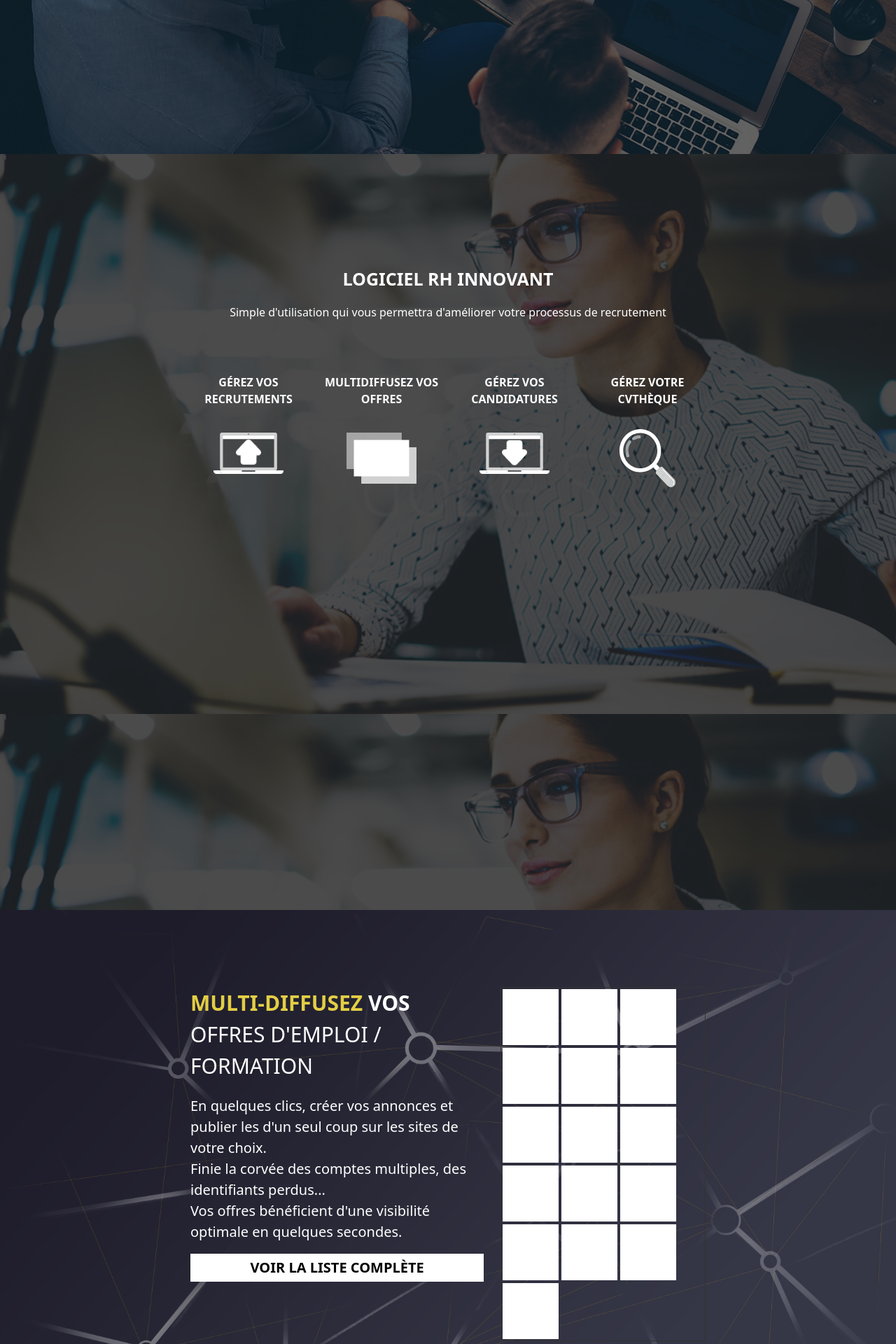
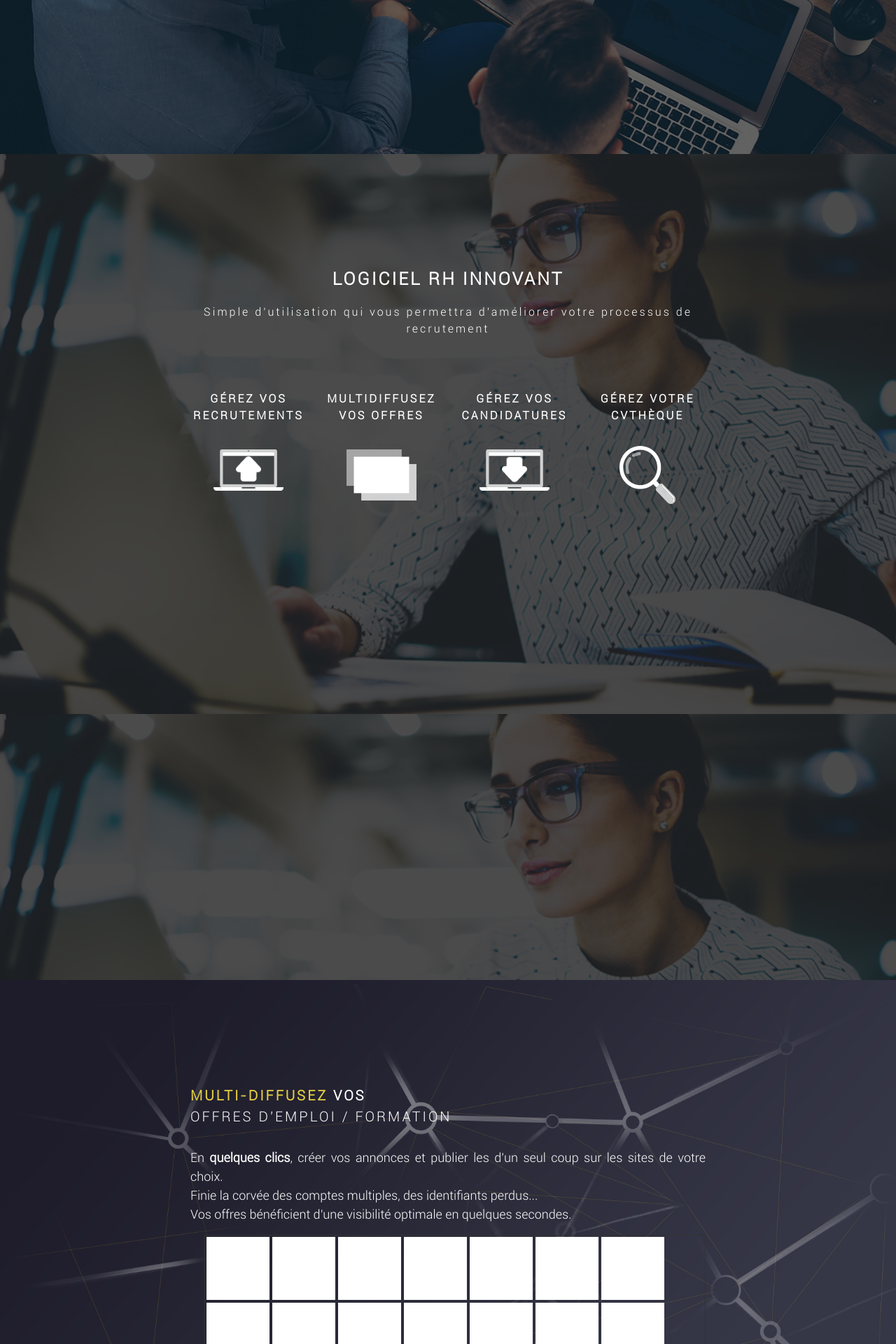
Before and after one commit to PierreSchuvey/accelrh, a PHP site: page / in a window 1280 px wide. Shown: the part 680-2600 px from the top of the page at 70% size. Run offline with PHP 8.4, Linux system fonts and the light colour scheme.

Commit message:
viewport

```diff
--- a/assets/css/style.css
+++ b/assets/css/style.css
@@ -1,4 +1,10 @@
-
+@font-face {
+    font-family: "Roboto";
+    src: url('../fonts/Roboto-Light.ttf')format("truetype");
+}
+body{
+  font-family:"Roboto";
+}
 section{
    padding-top: 200px;
    text-align: center;
@@ -7,26 +13,31 @@ section{
 .paragraphPanel1{
   text-transform: uppercase;
   color: white;
+  letter-spacing: 3px;
 }
 .paragraphPanel1.bold{
   margin-top: 50px;
   font-weight: bold;
   font-size: 25px;
+  letter-spacing: 3px;
 }
 .subParagraphPanel1{
   color:white;
   text-transform: uppercase;
   font-weight: bold;
   margin-top: 60px;
+  letter-spacing: 3px;
 }
 .paragraphPanel2.bold{
   margin-top: 50px;
   font-weight: bold;
   font-size: 25px;
   text-transform: uppercase;
+  letter-spacing: 3px;
 }
 .paragraphPanel2{
   color:white;
+  letter-spacing: 3px;
 }
 #test{
   height: inherit;
@@ -100,16 +111,19 @@ section{
   color: rgba(227,206,68,1);
 }
 .multiDiffus{
-  font-size: 30px;
+  font-size: 20px;
   color:white;
   text-align: left;
   text-transform: uppercase;
+  letter-spacing: 3px;
+  margin-top: 40px;
 }
 .multiDiffusText{
-  margin-top: 20px;
-  font-size: 20px;
+  margin-top: 30px;
+  font-size: 18px;
   color:white;
-  text-align: left;
+  text-align:justify;
+
 }
 .pagination {
 	position:fixed;
@@ -209,6 +223,7 @@ section{
     /* give it dimensions */
     max-width: 100%;
     top: 0;
+    z-index: 10;
 }
  #mainAccelerh{
    width: 50%;
@@ -221,6 +236,7 @@ section{
 
  .grid {
    border: 1px solid #333;
+   margin-left: 20px;
  }
 
  /* clear fix */
@@ -233,8 +249,8 @@ section{
  .element-item {
    position: relative;
    float: left;
-   width: 80px;
-   height: 80px;
+   width: 90px;
+   height: 90px;
    margin: 2px;
    padding: 10px;
    background: white;
@@ -242,18 +258,64 @@ section{
  }
 
  #multiDiffusButton{
-   width: 100%;
+   width: 50%;
    border: none;
    background-color: white;
    font-weight: bold;
    text-transform: uppercase;
-   font-size: 20px;
+   font-size: 15px;
    padding: 5px;
+   position: relative;
+   top:-50px;
+
  }
 
  .element-item > * {
    margin: 0;
    padding: 0;
+ }
+
+ @media only screen and (max-device-width: 1399px) {
+
+   #multiDiffusButton{
+     width: 90%;
+     border: none;
+     background-color: white;
+     font-weight: bold;
+     text-transform: uppercase;
+     font-size: 15px;
+     padding: 5px;
+     position:inherit;
+     display: block;
+     margin: auto;
+     margin-top: 10px;
+
+   }
+   .panelGroup{
+     margin-top: 20px;
+   }
+
+   #thirdPage{
+     height: 980px;
+   }
+
+ }
+
+
+ @media only screen and (max-device-width: 915px) {
+   .scrollable-section{
+     padding-top: 30px;
+   }
+   .panelGroup{
+     margin-top: 80px;
+   }
+   #firstPage{
+     height: 900px;
+   }
+   #secondPage{
+     height: 1180px;
+   }
+
  }
 
  @media only screen and (max-device-width: 410px) {
@@ -265,21 +327,6 @@ section{
    .pagination{
      right: 0;
    }
- }
- @media only screen and (max-device-width: 915px) {
-   .scrollable-section{
-     padding-top: 30px;
-   }
-   .panelGroup{
-     margin-top: 80px;
-   }
-   #firstPage{
-     height: 900px;
-   }
-   #secondPage{
-     height: 1080px;
-   }
-
  }
  @media only screen and (max-device-height: 650px) {
    .pagination a {
--- a/index.php
+++ b/index.php
@@ -131,16 +131,15 @@
         <div id="secondPanelGroup" class="panelGroup row">
           <div style="height:500px" class="offset-xl-2 offset-lg-1 col-12 col-lg-10 col-xl-8">
             <div class="row">
-              <div class="col-12 col-xl-7">
+              <div class="col-12 col-xxl-6">
                 <p class="multiDiffus"><span id="yellowText">Multi-diffusez</span> <b>vos</b> <br>offres d'emploi / formation</p>
                 <p class="multiDiffusText">
-                  En quelques clics, créer vos annonces et publier les d'un seul coup sur les sites de votre choix.
+                  En <b>quelques clics</b>, créer vos annonces et publier les d'un seul coup sur les sites de votre choix.
                   <br>Finie la corvée des comptes multiples, des identifiants perdus...
                   <br>Vos offres bénéficient d'une visibilité optimale en quelques secondes.
                 </p>
-                <button id="multiDiffusButton" type="button" name="button">Voir la liste complète</button>
               </div>
-              <div class="col-12 col-xl-5">
+              <div class="col-12 col-xxl-6">
                 <div class="grid">
                   <?php
                     for ($i=0; $i < 16 ; $i++) {
@@ -151,6 +150,7 @@
                     ?>
                  </div>
               </div>
+              <button id="multiDiffusButton" type="button" name="button">Voir la liste complète</button>
             </div>
           </div>
         </div>
```
Also changed, not shown: assets/fonts/Roboto-Black.ttf (added), assets/fonts/Roboto-BlackItalic.ttf (added), assets/fonts/Roboto-Bold.ttf (added), assets/fonts/Roboto-BoldCondensed.ttf (added), assets/fonts/Roboto-BoldCondensedItalic.ttf (added), assets/fonts/Roboto-BoldItalic.ttf (added), assets/fonts/Roboto-Condensed.ttf (added), assets/fonts/Roboto-CondensedItalic.ttf (added), assets/fonts/Roboto-Italic.ttf (added), assets/fonts/Roboto-Light.ttf (added), assets/fonts/Roboto-LightItalic.ttf (added), assets/fonts/Roboto-Medium.ttf (added), assets/fonts/Roboto-MediumItalic.ttf (added), assets/fonts/Roboto-Regular.ttf (added), 2 more files.
